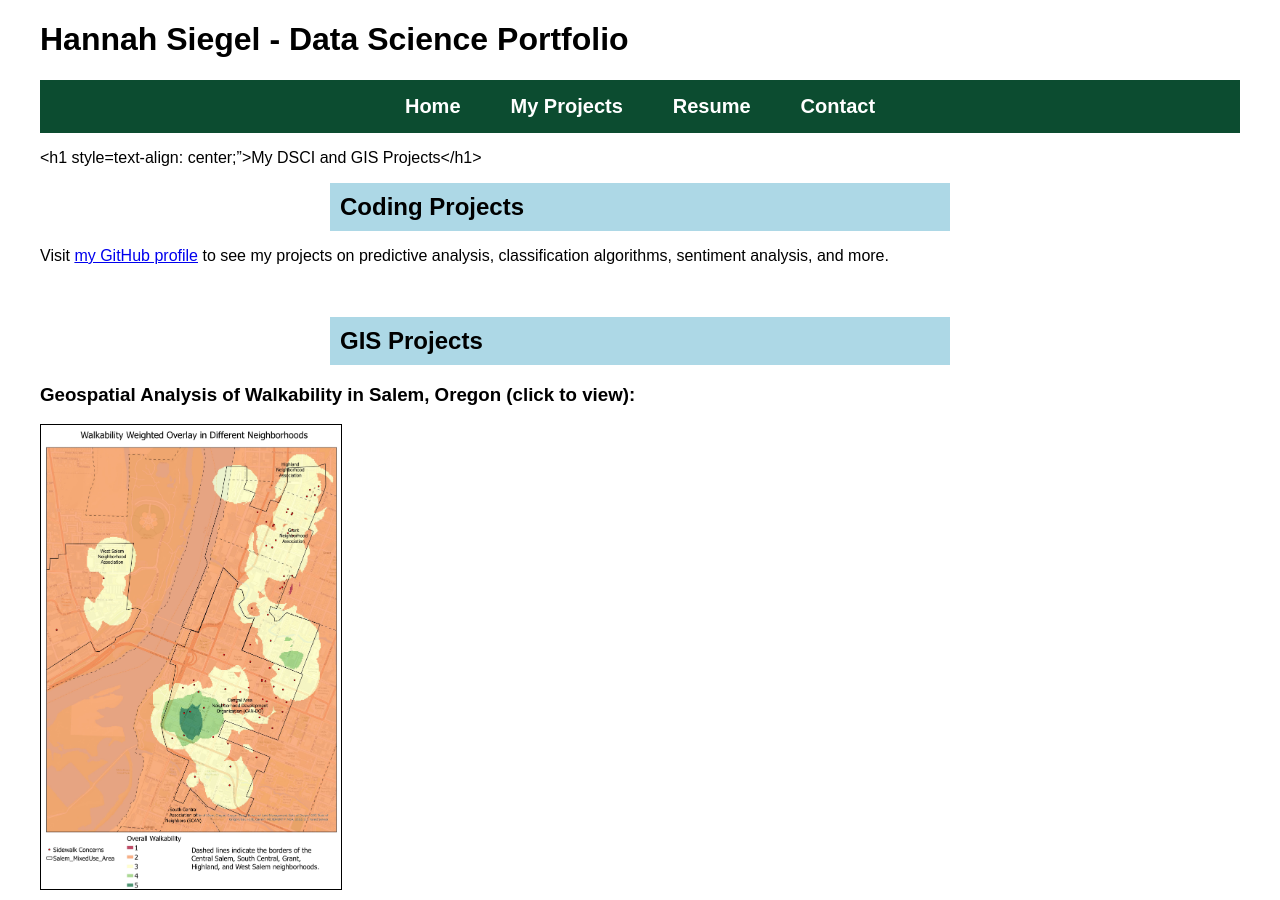
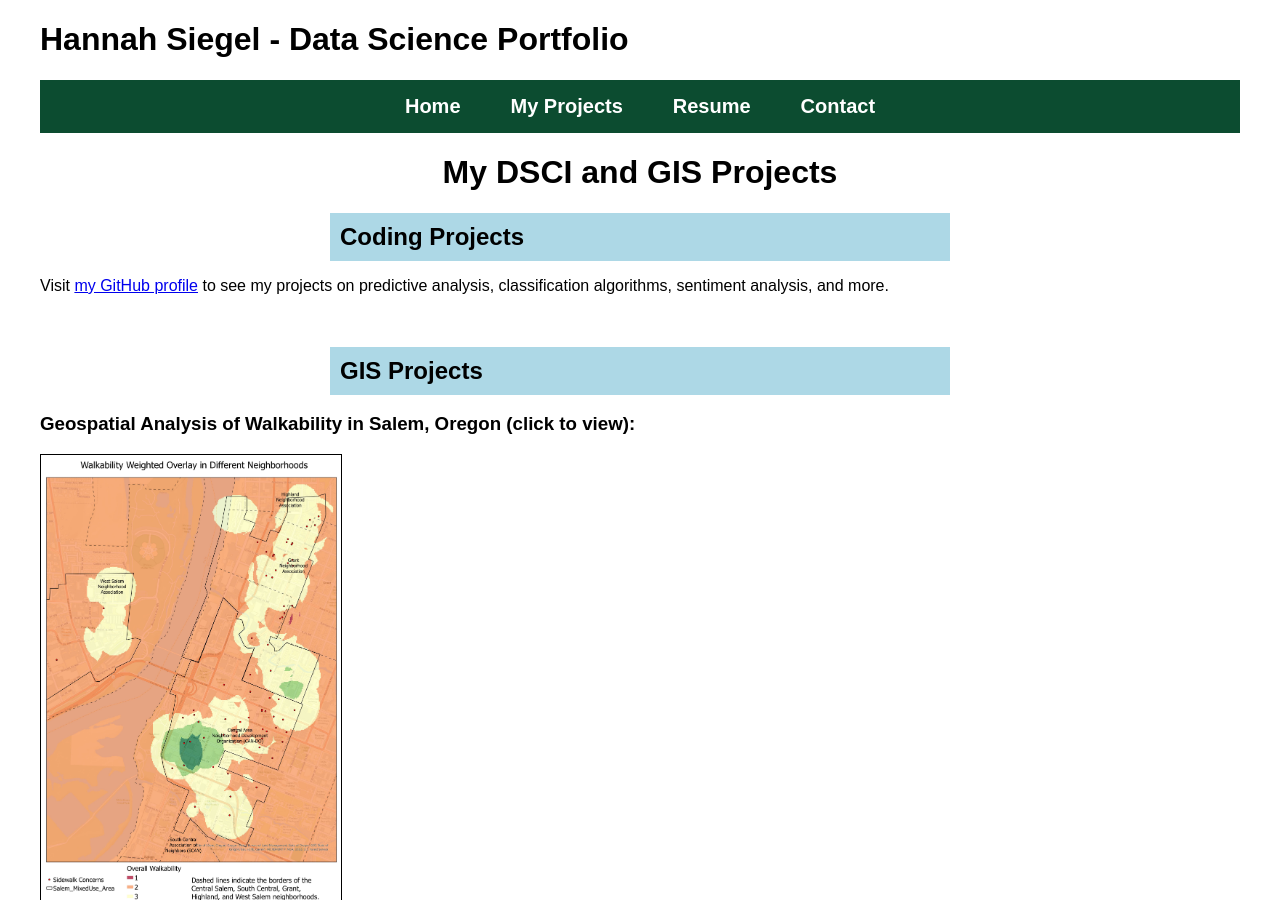
Before and after one commit to siegelhannah/portfolio, a Jekyll site: the page built from Projects.md, in a window 1280 px wide and 900 px high. Built offline with Jekyll 4.4.1, drawn with Linux system fonts in a browser that asks for light colours.

Commit message:
Update Projects.md

```diff
--- a/Projects.md
+++ b/Projects.md
@@ -4,7 +4,7 @@ title: Projects
 permalink: /projects/
 ---
 
-<h1 style=text-align: center;">My DSCI and GIS Projects</h1>
+<h1 style="text-align: center;">My DSCI and GIS Projects</h1>
 
 <h2 style="background-color: #add8e6; padding: 10px; text-align: left; max-width: 600px; margin: 0 auto;">Coding Projects</h2>
 
```
